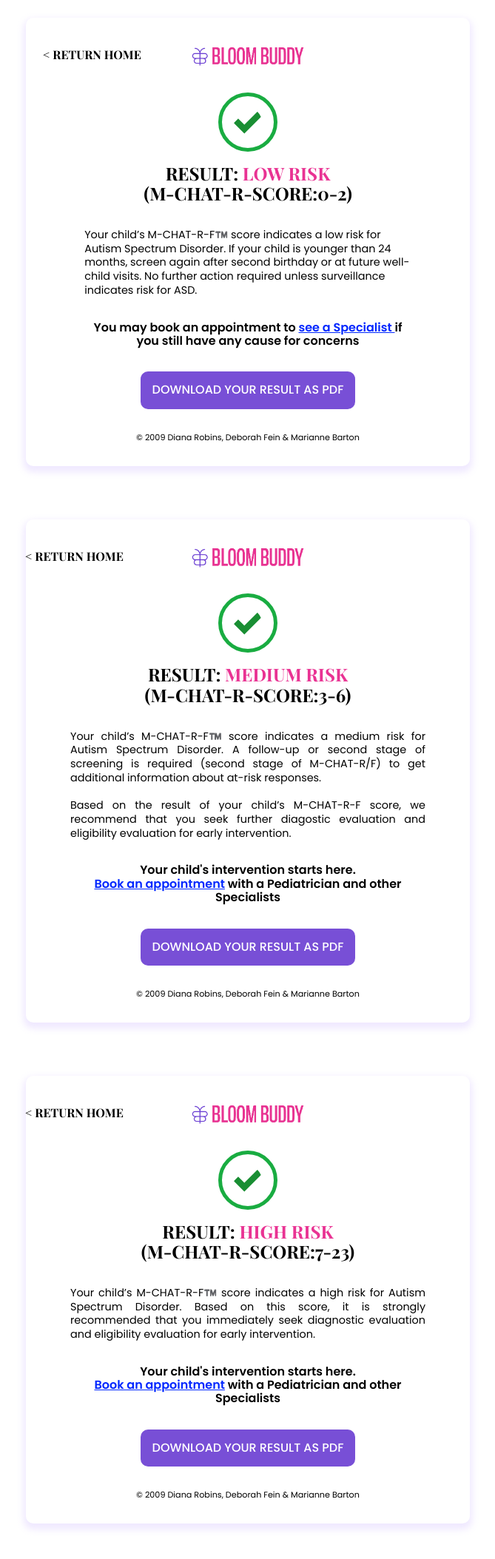
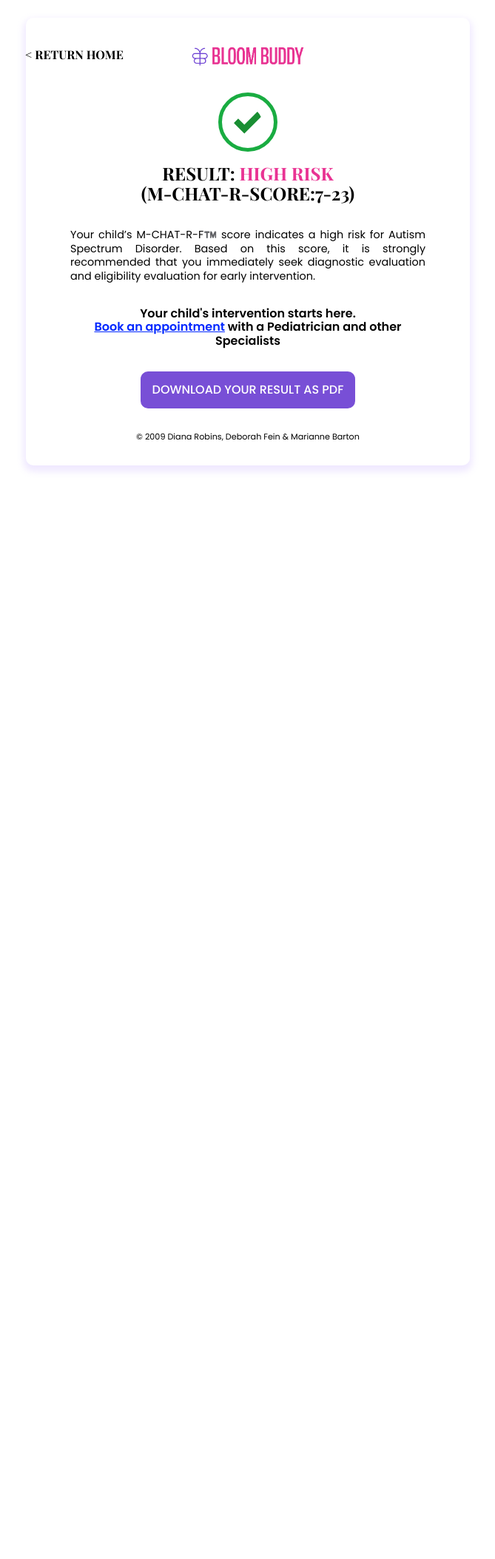
Before and after one commit to audrey-roe/BLOOM, a Django app: template bloom/mchath/templates/mchat-results-page.html in a window 1280 px wide. Shown: the whole page at 74% size, without its empty margins (305-974 px from the left). After the commit the page ends 637 px from the top, so only its background shows below. Run offline with Django 4.2, Linux system fonts and the light colour scheme; the template is opened without the code that fills it: most values are stand-ins (such as "Sample title", 1, 10 or a date in 2020); some web fonts are replaced.

Commit message:
tennnnnnnn

```diff
--- a/bloom/mchath/static/css/mchat-results-page.css
+++ b/bloom/mchath/static/css/mchat-results-page.css
@@ -388,3 +388,10 @@
     font-size: 0.5rem;
   }
 }
+.result {
+  display: none;
+}
+
+.active {
+  display: flex;
+}
--- a/bloom/mchath/templates/mchat-results-page.html
+++ b/bloom/mchath/templates/mchat-results-page.html
@@ -49,10 +49,10 @@
   </head>
   <body>
     <div>
-      <link href="/static/css/mchat-results-page.css" rel="stylesheet" />
+      <link href="../static/css/mchat-results-page.css" rel="stylesheet" />
 
       <div class="mchat-results-page-container">
-        <div id="low-risk-result" class="mchat-results-page-container1">
+        <div id="low-risk-result" class="mchat-results-page-container1 result" >
           <header
             class="mchat-header-h-e-a-d-e-r mchat-header mchat-header-root-class-name4"
           >
@@ -111,7 +111,7 @@
             © 2009 Diana Robins, Deborah Fein &amp; Marianne Barton
           </span>
         </div>
-        <div id="medium-risk-result" class="mchat-results-page-container2">
+        <div id="medium-risk-result" class="mchat-results-page-container2 result">
           <header
             class="mchat-header-h-e-a-d-e-r mchat-header mchat-header-root-class-name15"
           >
@@ -173,7 +173,7 @@
             © 2009 Diana Robins, Deborah Fein &amp; Marianne Barton
           </span>
         </div>
-        <div id="high-risk-result" class="mchat-results-page-container3">
+        <div id="high-risk-result" class="mchat-results-page-container3 result">
           <header
             class="mchat-header-h-e-a-d-e-r mchat-header mchat-header-root-class-name16"
           >
@@ -228,5 +228,18 @@
         </div>
       </div>
     </div>
+    <script>
+
+      let surveyAnswer = ({{score}})
+
+
+      if (surveyAnswer <= 2) {
+        document.getElementById("low-risk-result").style.display = 'flex';
+      } else if (surveyAnswer <= 6) {
+        document.getElementById("medium-risk-result").style.display = 'flex';
+      } else {
+        document.getElementById("high-risk-result").style.display = 'flex';
+      }
+    </script>
   </body>
 </html>
--- a/bloom/mchath/templates/mchat-survey-page.html
+++ b/bloom/mchath/templates/mchat-survey-page.html
@@ -91,14 +91,14 @@
                     <div class="selector">
                       <input type="radio" id="" name="{{q.question}}" value="op1" />
                       <label for="" class="mchat-survey-page-text01">
-                      {{q.op1}}
+                      {{q.Op1}}
                       {% comment %} Yes {% endcomment %}
                       </label>
                     </div>
                     <div class="selector">
                       <input type="radio" id="" name="{{q.question}}" value="op2" />
                       <label for="" class="mchat-survey-page-text02">
-                        {{q.op2}}
+                        {{q.Op2}}
                         {% comment %} No {% endcomment %}
                       </label>
                     </div>
@@ -691,7 +691,7 @@
               </a>
               {%endif%}
             </div>
-            <a href='/result'>
+            <a>
               <button class="mchat-button-navlink"
               {% if questions.has_next %}
               disabled="disabled"
--- a/bloom/mchath/views.py
+++ b/bloom/mchath/views.py
@@ -1,4 +1,5 @@
 # Create your views here.
+import re
 from django.http import Http404
 from django.shortcuts import redirect,render
 from django.core.paginator import Paginator
@@ -32,6 +33,7 @@ def registerPage(request):
                     child_age = request.POST['child_age'].replace(' Months',''),
                     child_name = request.POST['child_name'],
                     caregiver_email = request.POST['caregiver_email'],
+                    relation_to_child=request.POST['relation_to_child'],
                     caregiver_phone = int(f"234{(request.POST['phone'].replace('+','')).replace('234234','').replace('234','')}"),
                     date = request.POST['date'],)
 
```
Also changed, not shown: bloom/mchath/templates/mchat-instructions-page.html (+4 -4 lines), bloom/db.sqlite3.
